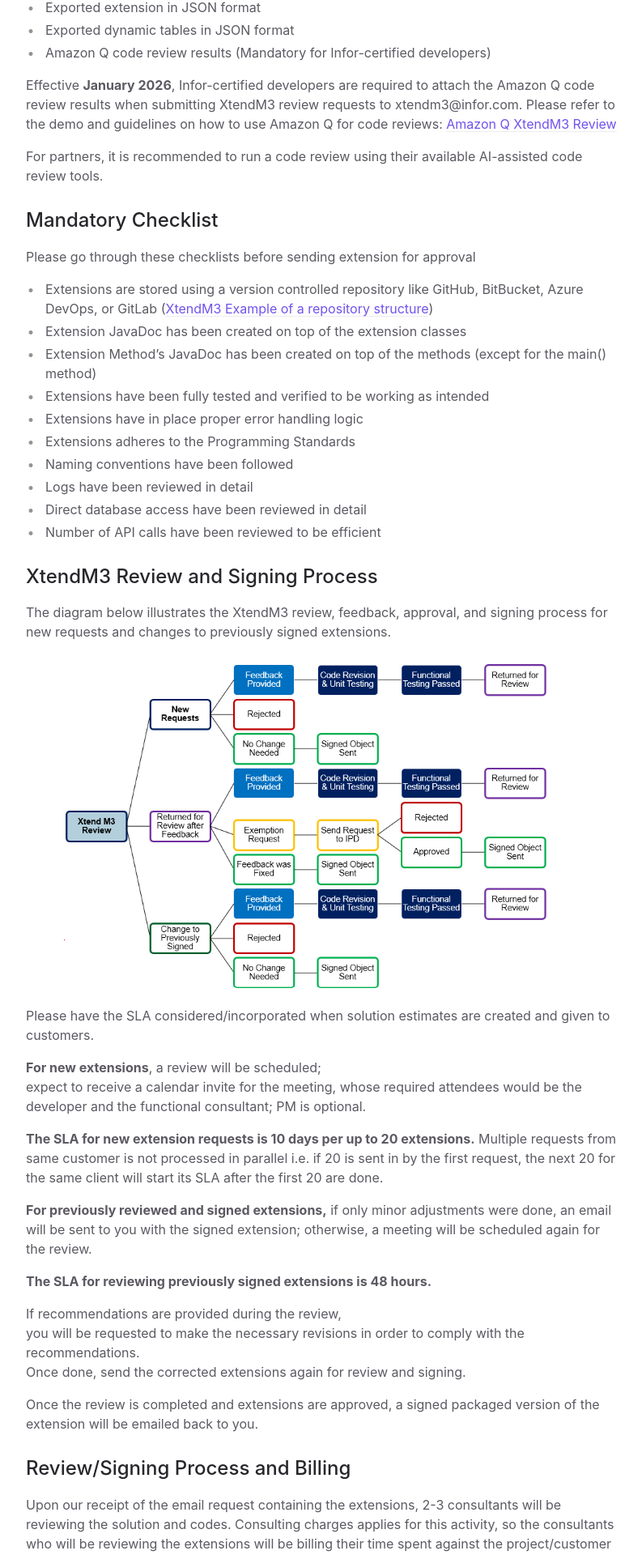
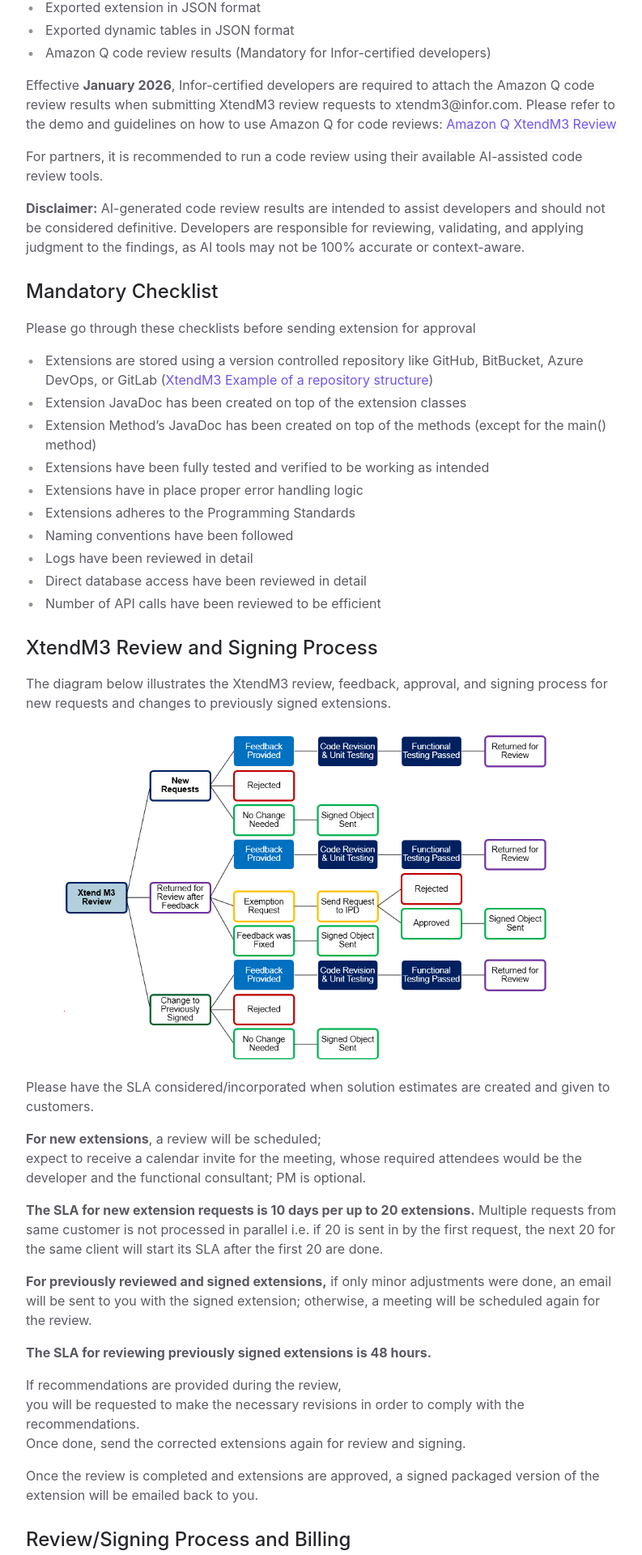
Before and after one commit to infor-cloud/xtendm3, a Jekyll site: the page built from docs/documentation/approval-requirements.md, in a window 1280 px wide. Shown: the part 2221-4141 px from the top of the page at 81% size, without its empty margins (372-1165 px from the left). Built offline with Jekyll 4.4.1, drawn with Linux system fonts in a browser that asks for light colours.

Commit message:
Updated approval-requirements.md

```diff
--- a/docs/documentation/approval-requirements.md
+++ b/docs/documentation/approval-requirements.md
@@ -85,6 +85,9 @@ Please refer to the demo and guidelines on how to use Amazon Q for code reviews:
 
 For partners, it is recommended to run a code review using their available AI-assisted code review tools.
 
+**Disclaimer:**
+AI-generated code review results are intended to assist developers and should not be considered definitive. Developers are responsible for reviewing, validating, and applying judgment to the findings, as AI tools may not be 100% accurate or context-aware.
+
 ## Mandatory Checklist
 Please go through these checklists before sending extension for approval
 
```
